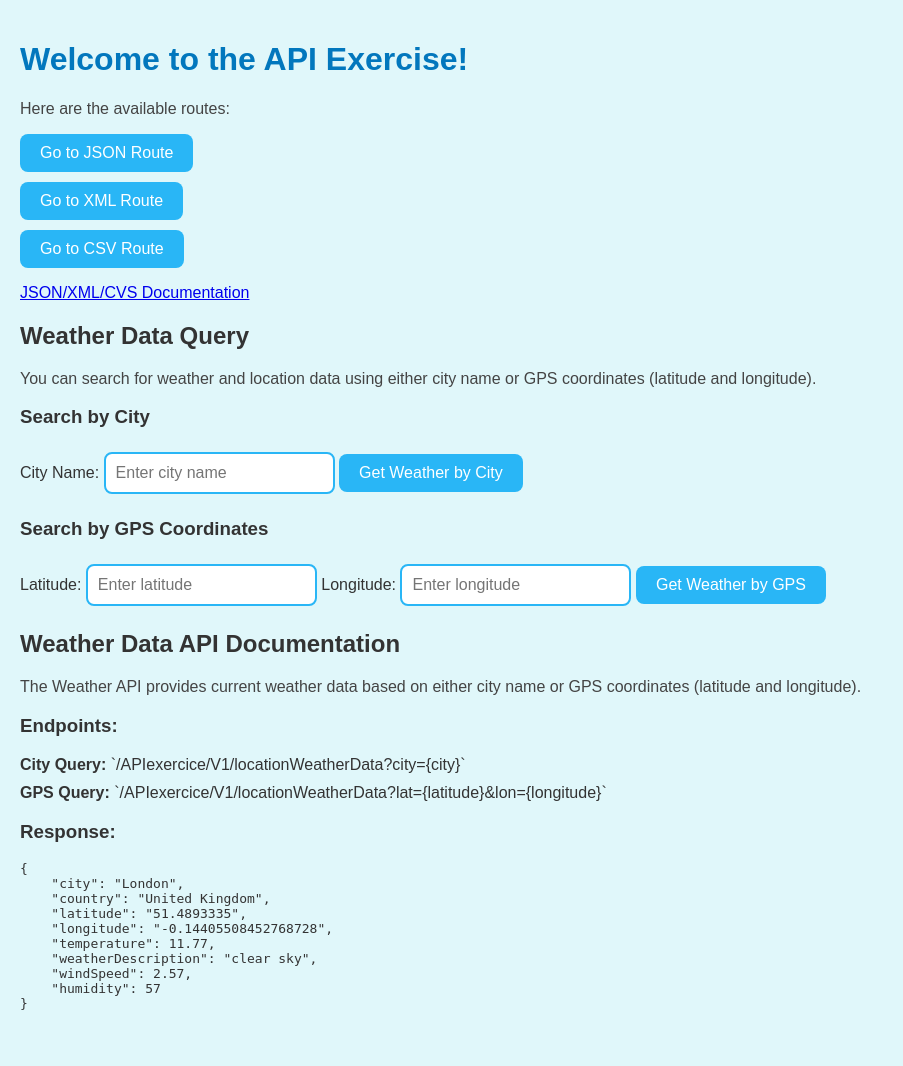
After one commit to tulrici/ItAK-DFS31C, a PHP site: page / in a window 1280 px wide. The commit adds this page. Shown: the whole page, without its empty margins (0-903 px from the left). Run offline with PHP 8.4, Linux system fonts and the light colour scheme.

Commit message:
Add WeatherLocation responses

```diff
--- a/D56_Api_Rest/package.json
+++ b/D56_Api_Rest/package.json
@@ -17,6 +17,7 @@
   },
   "homepage": "https://github.com/tulrici/APIexo#readme",
   "dependencies": {
+    "axios": "^1.7.7",
     "express": "^4.21.1"
   }
 }
--- /dev/null
+++ b/D56_Api_Rest/public/index.html
@@ -0,0 +1,83 @@
+<!DOCTYPE html>
+<html lang="en">
+<head>
+    <meta charset="UTF-8">
+    <meta name="viewport" content="width=device-width, initial-scale=1.0">
+    <title>API Exercise</title>
+    <link rel="stylesheet" href="styles.css">
+</head>
+<body>
+    <h1>Welcome to the API Exercise!</h1>
+    <p>Here are the available routes:</p>
+    <ul>
+        <li><button onclick="window.location.href='/APIexercice/V1/json'">Go to JSON Route</button></li>
+        <li><button onclick="window.location.href='/APIexercice/V1/xml'">Go to XML Route</button></li>
+        <li><button onclick="window.location.href='/APIexercice/V1/csv'">Go to CSV Route</button></li>
+        <p><a href="/documentation">JSON/XML/CVS Documentation</a></p>
+    </ul>
+
+    <h2>Weather Data Query</h2>
+    <p>You can search for weather and location data using either city name or GPS coordinates (latitude and longitude).</p>
+
+    <!-- Query by City Name -->
+    <h3>Search by City</h3>
+    <label for="city">City Name:</label>
+    <input type="text" id="city" name="city" placeholder="Enter city name">
+    <button onclick="getWeatherByCity()">Get Weather by City</button>
+
+    <!-- Query by GPS Coordinates -->
+    <h3>Search by GPS Coordinates</h3>
+    <label for="lat">Latitude:</label>
+    <input type="text" id="lat" name="lat" placeholder="Enter latitude">
+    <label for="lon">Longitude:</label>
+    <input type="text" id="lon" name="lon" placeholder="Enter longitude">
+    <button onclick="getWeatherByCoordinates()">Get Weather by GPS</button>
+
+    <!-- Weather Documentation -->
+    <h2>Weather Data API Documentation</h2>
+    <p>The Weather API provides current weather data based on either city name or GPS coordinates (latitude and longitude).</p>
+    <h3>Endpoints:</h3>
+    <ul>
+        <li><strong>City Query:</strong> `/APIexercice/V1/locationWeatherData?city={city}`</li>
+        <li><strong>GPS Query:</strong> `/APIexercice/V1/locationWeatherData?lat={latitude}&lon={longitude}`</li>
+    </ul>
+    <h3>Response:</h3>
+    <pre>
+{
+    "city": "London",
+    "country": "United Kingdom",
+    "latitude": "51.4893335",
+    "longitude": "-0.14405508452768728",
+    "temperature": 11.77,
+    "weatherDescription": "clear sky",
+    "windSpeed": 2.57,
+    "humidity": 57
+}
+    </pre>
+
+    <footer>
+    </footer>
+
+    <!-- JavaScript for handling weather queries -->
+    <script>
+        function getWeatherByCity() {
+            const city = document.getElementById('city').value;
+            if (city) {
+                window.location.href = `/APIexercice/V1/locationWeatherData?city=${city}`;
+            } else {
+                alert('Please enter a valid city name.');
+            }
+        }
+
+        function getWeatherByCoordinates() {
+            const lat = document.getElementById('lat').value;
+            const lon = document.getElementById('lon').value;
+            if (lat && lon) {
+                window.location.href = `/APIexercice/V1/locationWeatherData?lat=${lat}&lon=${lon}`;
+            } else {
+                alert('Please enter valid latitude and longitude.');
+            }
+        }
+    </script>
+</body>
+</html>
--- a/D56_Api_Rest/public/styles.css
+++ b/D56_Api_Rest/public/styles.css
@@ -1,6 +1,6 @@
 /* General Styles */
 body {
-    background-color: #f5f5dc; /* Cream background */
+    background-color: #e0f7fa; /* Light blue background, like a clear sky */
     color: #333; /* Dark text for readability */
     font-family: Arial, sans-serif;
     margin: 0;
@@ -8,7 +8,7 @@ body {
 }
 
 h1 {
-    color: #b22222; /* Firebrick red for headings */
+    color: #0277bd; /* Deep blue for headings, like a clear ocean */
 }
 
 p {
@@ -27,7 +27,7 @@ li {
 
 /* Button Styles */
 button {
-    background-color: #b22222; /* Firebrick red background */
+    background-color: #29b6f6; /* Light sky blue background */
     color: #fff; /* White text */
     border: none;
     padding: 10px 20px;
@@ -38,16 +38,16 @@ button {
 }
 
 button:hover {
-    background-color: #d2691e; /* Darker red on hover */
+    background-color: #0288d1; /* Darker sky blue on hover */
 }
 
 button:active {
-    background-color: #8b0000; /* Even darker red when active */
+    background-color: #01579b; /* Even darker blue when active */
 }
 
 button:focus {
     outline: none;
-    box-shadow: 0 0 5px 2px rgba(255, 99, 71, 0.6); /* Cute shadow on focus */
+    box-shadow: 0 0 5px 2px rgba(38, 198, 218, 0.6); /* Light blue shadow on focus */
 }
 
 /* Container for Buttons */
@@ -61,3 +61,25 @@ button:focus {
 button + button {
     margin-top: 10px; /* Space between buttons */
 }
+
+/* Input Field Styles */
+input[type="text"] {
+    padding: 10px;
+    margin: 5px 0;
+    border: 2px solid #29b6f6;
+    border-radius: 8px;
+    font-size: 16px;
+}
+
+input[type="text"]:focus {
+    border-color: #0288d1;
+    outline: none;
+    box-shadow: 0 0 5px 2px rgba(38, 198, 218, 0.4); /* Light blue shadow on focus */
+}
+
+/* Footer Styles */
+footer {
+    margin-top: 20px;
+    color: #0277bd; /* Light blue for footer */
+    text-align: center;
+}
```
Also changed, not shown: D56_Api_Rest/DTO/locationWeatherData.js (added, +17 -0 lines), D56_Api_Rest/controllers/locationController.js (added, +7 -0 lines), D56_Api_Rest/controllers/weatherController.js (added, +20 -0 lines), D56_Api_Rest/index.js (+13 -23 lines), D56_Api_Rest/models/location.js (added, +14 -0 lines), D56_Api_Rest/models/weatherData.js (added, +35 -0 lines), D56_Api_Rest/routes/location.js (added, +14 -0 lines), D56_Api_Rest/routes/locationWeatherData.js (added, +23 -0 lines), D56_Api_Rest/routes/weather.js (added, +23 -0 lines), D56_Api_Rest/services/locationService.js (added, +60 -0 lines), D56_Api_Rest/services/weatherService.js (added, +36 -0 lines), D56_Api_Rest/package-lock.json.
